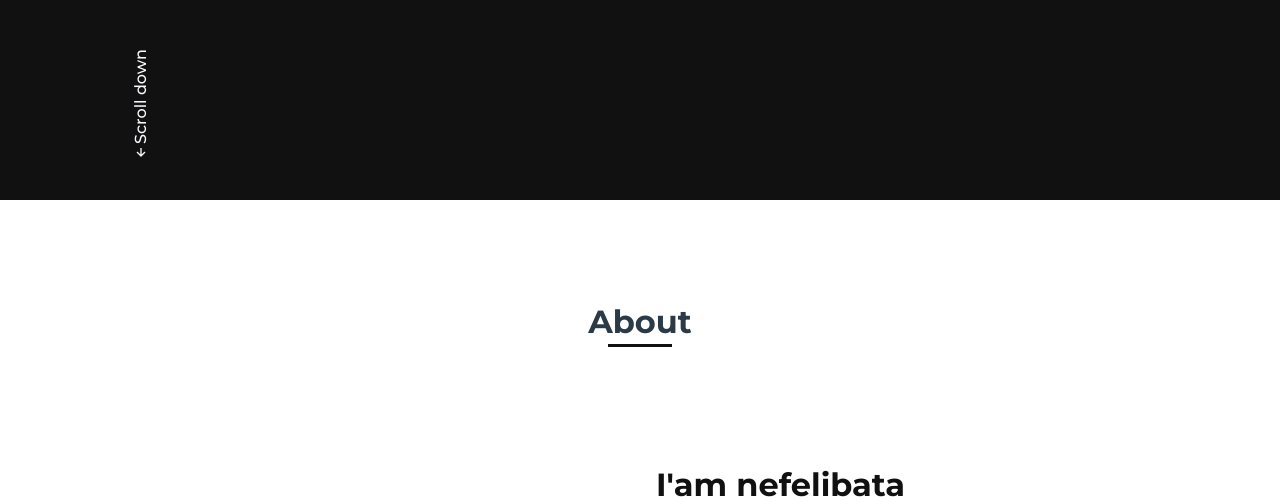
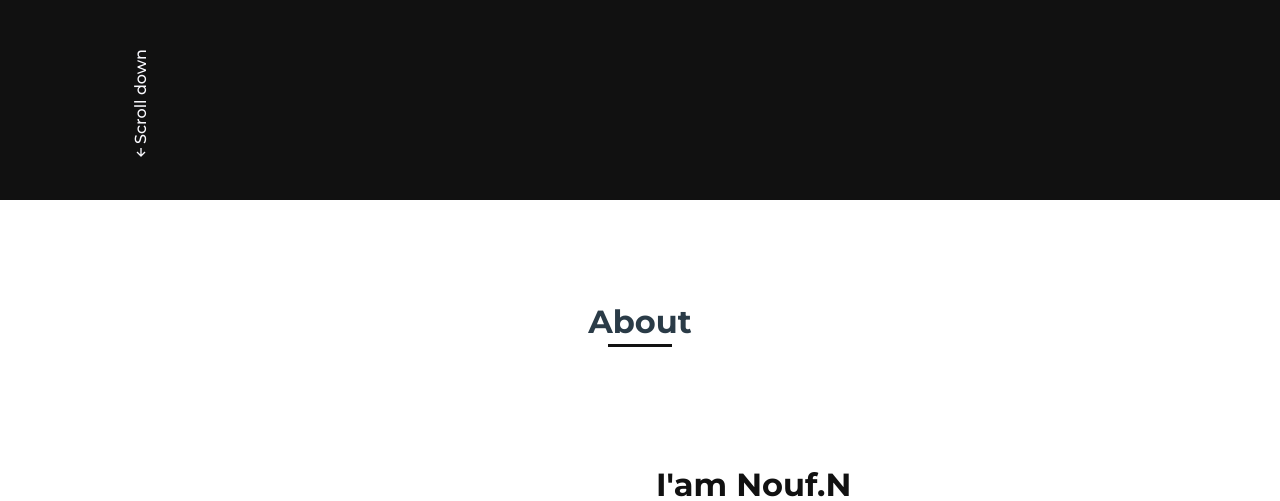
Before and after one commit to nefelibata102/nefelibata-103, a plain HTML site: page index.html in a window 1280 px wide. Shown: the part 440-941 px from the top of the page. Drawn offline with nearby package versions, Linux system fonts and the light colour scheme.

Commit message:
Update index.html

```diff
--- a/index.html
+++ b/index.html
@@ -58,7 +58,7 @@
                     </div>
 
                     <div>
-                        <h2 class="about__subtitle">I'am nefelibata</h2>
+                        <h2 class="about__subtitle">I'am Nouf.N</h2>
                         <span class="about__profession">Web designer</span>
                         <p class="about__text">I am Nouf.N a 21 passionate web designer who Extremely motivated to
                             constantly develop my skills
```
